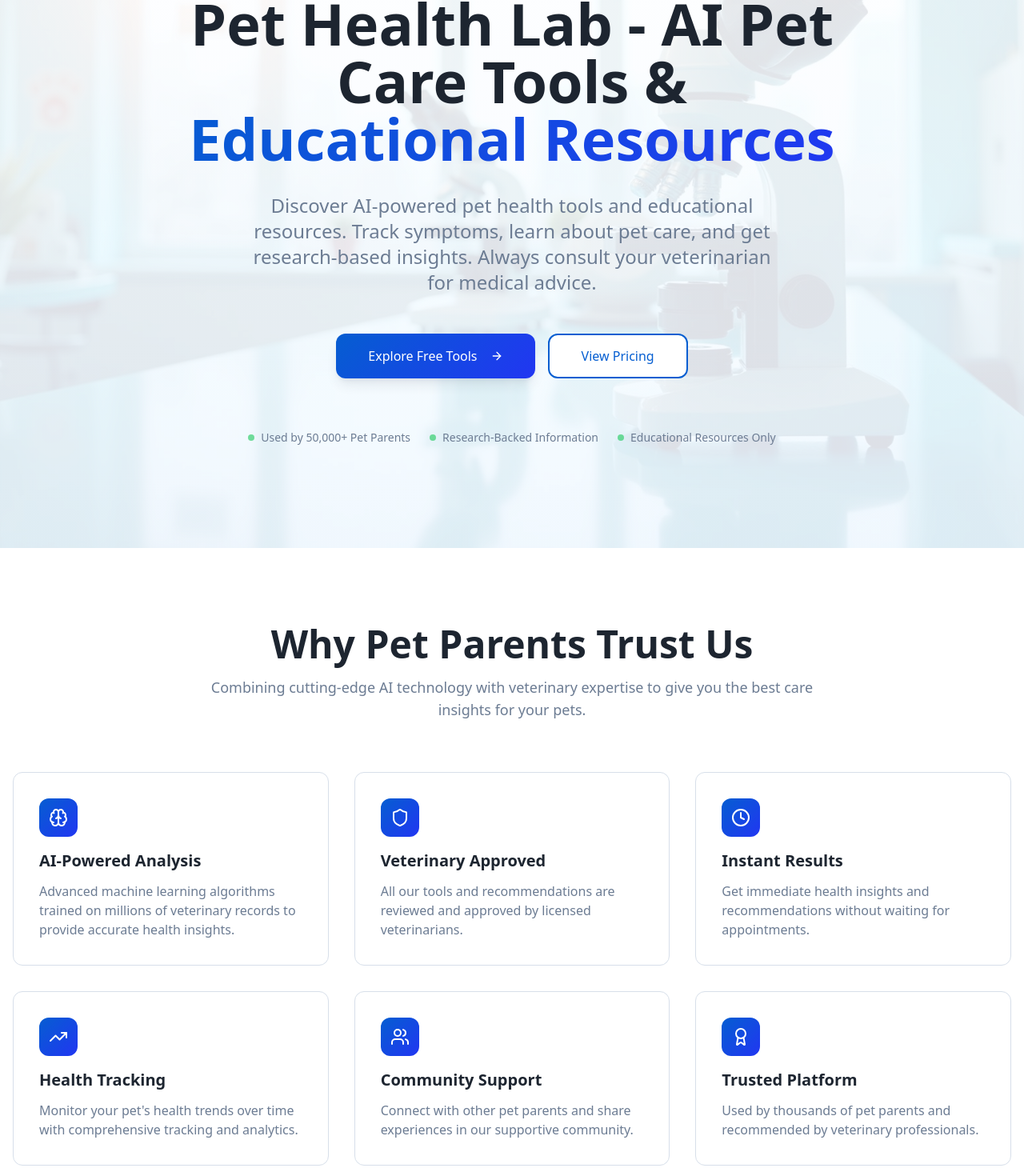
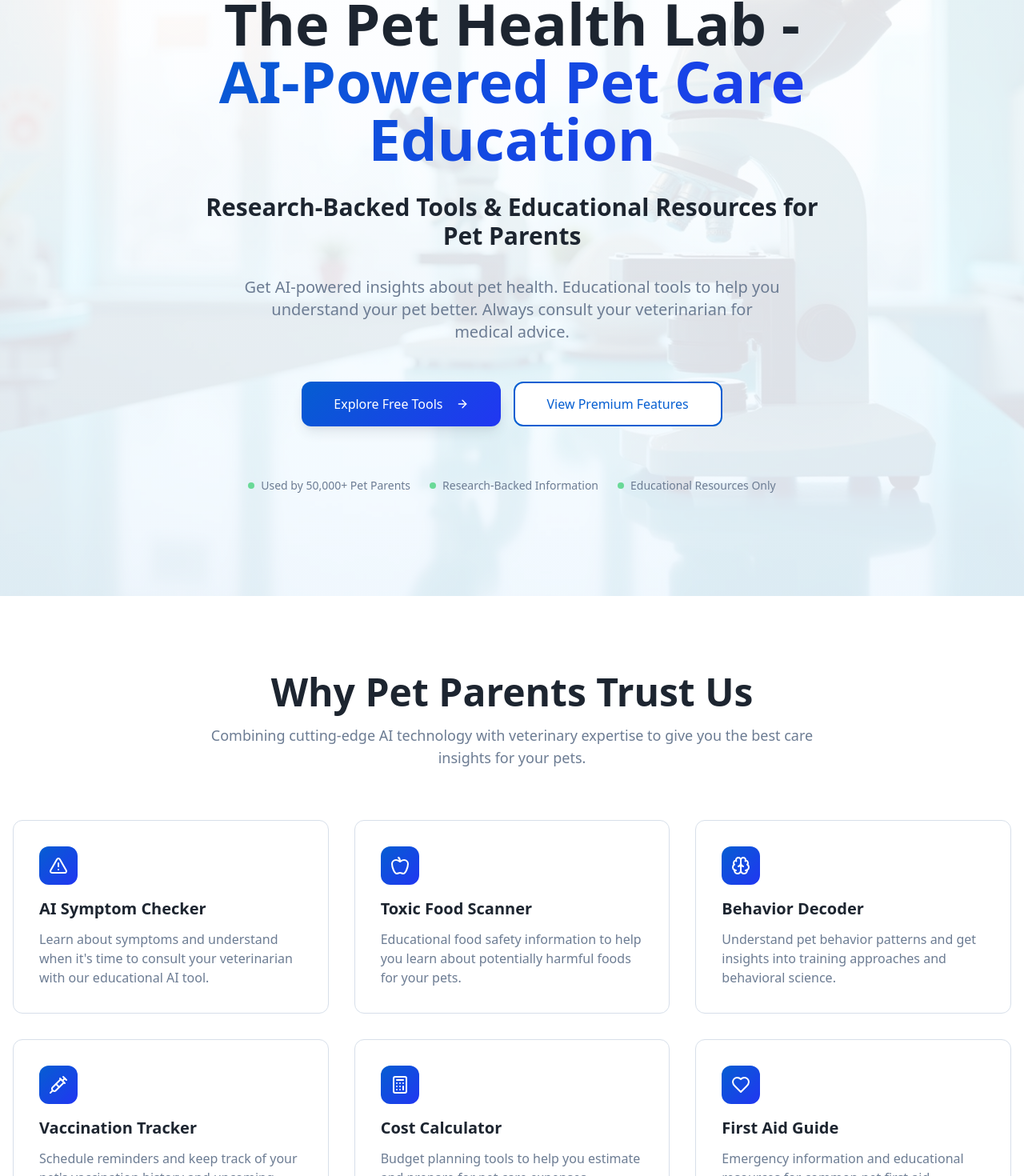
Before and after one commit to thepethealthlab-a11y/pet-health-lab, a React (Vite) app: page / in a window 1280 px wide. Shown: the part 205-1675 px from the top of the page at 80% size. Built offline with nearby package versions, Linux system fonts and the light colour scheme; the HTML template or start-up script is replaced by a standard one.

Commit message:
Update homepage content

```diff
--- a/src/components/Features.tsx
+++ b/src/components/Features.tsx
@@ -1,35 +1,35 @@
-import { Brain, Shield, Clock, TrendingUp, Users, Award } from "lucide-react";
+import { AlertTriangle, Apple, Brain, Syringe, Calculator, Heart } from "lucide-react";
 
 const features = [
   {
-    icon: Brain,
-    title: "AI-Powered Analysis",
-    description: "Advanced machine learning algorithms trained on millions of veterinary records to provide accurate health insights.",
+    icon: AlertTriangle,
+    title: "AI Symptom Checker",
+    description: "Learn about symptoms and understand when it's time to consult your veterinarian with our educational AI tool.",
   },
   {
-    icon: Shield,
-    title: "Veterinary Approved",
-    description: "All our tools and recommendations are reviewed and approved by licensed veterinarians.",
+    icon: Apple,
+    title: "Toxic Food Scanner",
+    description: "Educational food safety information to help you learn about potentially harmful foods for your pets.",
   },
   {
-    icon: Clock,
-    title: "Instant Results",
-    description: "Get immediate health insights and recommendations without waiting for appointments.",
+    icon: Brain,
+    title: "Behavior Decoder",
+    description: "Understand pet behavior patterns and get insights into training approaches and behavioral science.",
   },
   {
-    icon: TrendingUp,
-    title: "Health Tracking",
-    description: "Monitor your pet's health trends over time with comprehensive tracking and analytics.",
+    icon: Syringe,
+    title: "Vaccination Tracker",
+    description: "Schedule reminders and keep track of your pet's vaccination history and upcoming appointments.",
   },
   {
-    icon: Users,
-    title: "Community Support",
-    description: "Connect with other pet parents and share experiences in our supportive community.",
+    icon: Calculator,
+    title: "Cost Calculator",
+    description: "Budget planning tools to help you estimate and prepare for pet care expenses throughout the year.",
   },
   {
-    icon: Award,
-    title: "Trusted Platform",
-    description: "Used by thousands of pet parents and recommended by veterinary professionals.",
+    icon: Heart,
+    title: "First Aid Guide",
+    description: "Emergency information and educational resources for common pet first aid situations.",
   },
 ];
 
--- a/src/components/Footer.tsx
+++ b/src/components/Footer.tsx
@@ -24,6 +24,7 @@ const Footer = () => {
       { name: "Press Kit", href: "/press" },
     ],
     legal: [
+      { name: "Disclaimer", href: "/disclaimer" },
       { name: "Privacy Policy", href: "/privacy" },
       { name: "Terms of Service", href: "/terms" },
       { name: "Cookie Policy", href: "/cookies" },
--- a/src/components/Hero.tsx
+++ b/src/components/Hero.tsx
@@ -22,14 +22,18 @@ const Hero = () => {
           </div>
 
           <h1 className="text-5xl md:text-7xl font-bold text-foreground leading-tight">
-            Pet Health Lab - AI Pet Care Tools &
+            The Pet Health Lab -
             <span className="block bg-gradient-primary bg-clip-text text-transparent">
-              Educational Resources
+              AI-Powered Pet Care Education
             </span>
           </h1>
 
-          <p className="text-xl md:text-2xl text-muted-foreground max-w-2xl mx-auto">
-            Discover AI-powered pet health tools and educational resources. Track symptoms, learn about pet care, and get research-based insights. Always consult your veterinarian for medical advice.
+          <p className="text-2xl md:text-3xl font-semibold text-foreground max-w-3xl mx-auto mb-4">
+            Research-Backed Tools & Educational Resources for Pet Parents
+          </p>
+
+          <p className="text-lg md:text-xl text-muted-foreground max-w-2xl mx-auto">
+            Get AI-powered insights about pet health. Educational tools to help you understand your pet better. Always consult your veterinarian for medical advice.
           </p>
 
           <div className="flex flex-col sm:flex-row items-center justify-center gap-4 pt-4">
@@ -40,7 +44,7 @@ const Hero = () => {
               </Link>
             </Button>
             <Button variant="outline" size="lg" asChild>
-              <Link to="/pricing">View Pricing</Link>
+              <Link to="/premium">View Premium Features</Link>
             </Button>
           </div>
 
```
